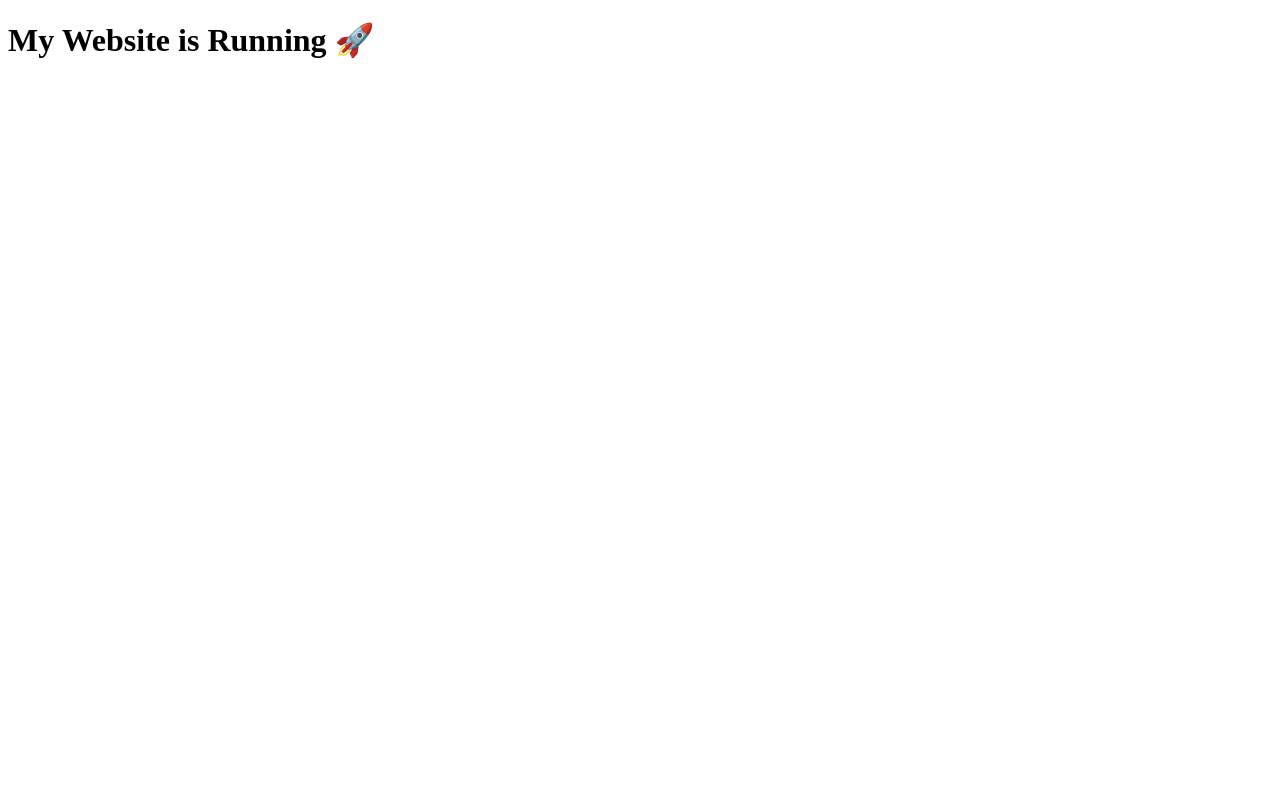
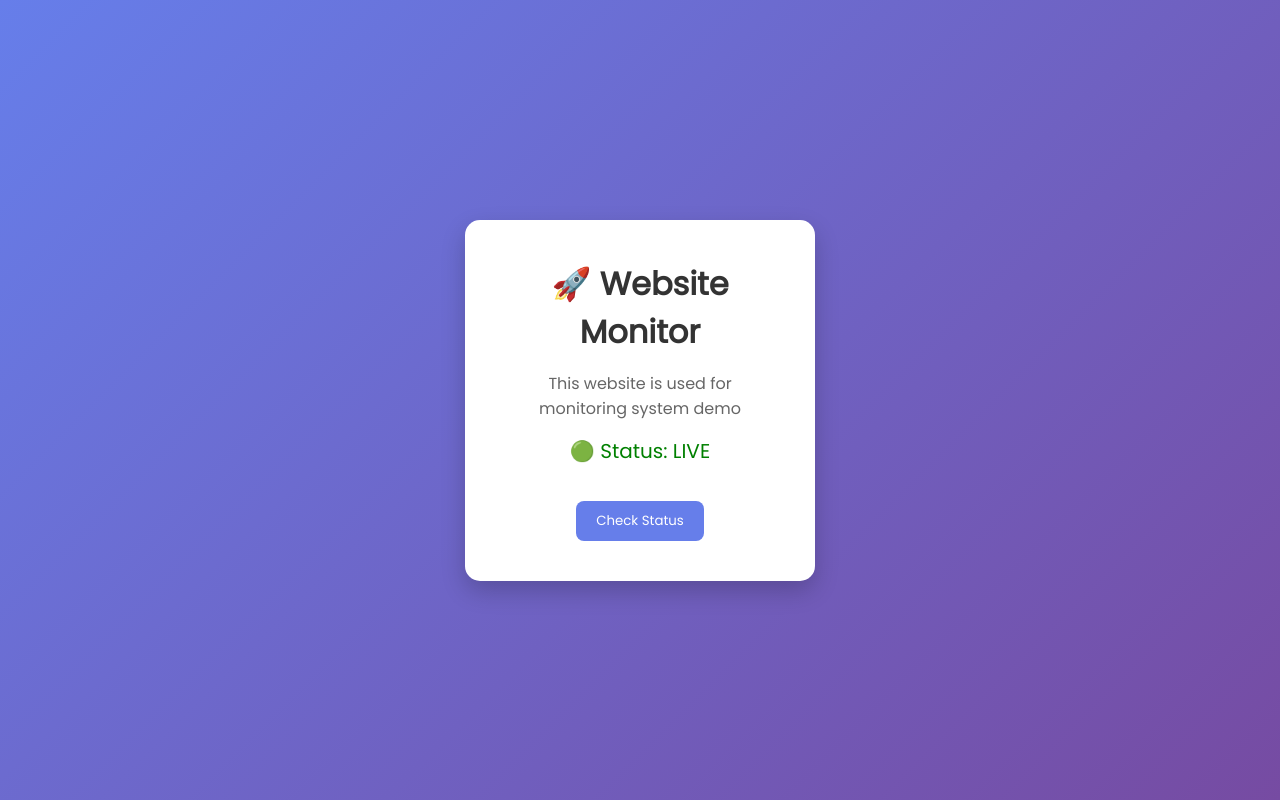
Before and after one commit to AYUSHDUBEY24/devops, a plain HTML site: page index.html in a window 1280 px wide. Drawn offline with Linux system fonts and the light colour scheme.

Commit message:
adding ui

```diff
--- a/index.html
+++ b/index.html
@@ -1,9 +1,100 @@
 <!DOCTYPE html>
-<html>
+<html lang="en">
 <head>
-    <title>Ayush Website</title>
+    <meta charset="UTF-8">
+    <meta name="viewport" content="width=device-width, initial-scale=1.0">
+    <title>Ayush Monitoring Site</title>
+
+    <!-- Google Font -->
+    <link href="https://fonts.googleapis.com/css2?family=Poppins&display=swap" rel="stylesheet">
+
+    <style>
+        * {
+            margin: 0;
+            padding: 0;
+            box-sizing: border-box;
+            font-family: 'Poppins', sans-serif;
+        }
+
+        body {
+            height: 100vh;
+            background: linear-gradient(135deg, #667eea, #764ba2);
+            display: flex;
+            justify-content: center;
+            align-items: center;
+        }
+
+        .container {
+            background: white;
+            padding: 40px;
+            border-radius: 15px;
+            text-align: center;
+            box-shadow: 0 10px 25px rgba(0,0,0,0.2);
+            width: 350px;
+        }
+
+        h1 {
+            color: #333;
+            margin-bottom: 15px;
+        }
+
+        p {
+            color: #666;
+        }
+
+        .status {
+            font-size: 20px;
+            color: green;
+            margin: 15px 0;
+            transition: opacity 0.3s ease;
+        }
+
+        .btn {
+            margin-top: 20px;
+            padding: 10px 20px;
+            border: none;
+            background: #667eea;
+            color: white;
+            border-radius: 8px;
+            cursor: pointer;
+            transition: 0.3s;
+        }
+
+        .btn:hover {
+            background: #5a67d8;
+        }
+    </style>
 </head>
 <body>
-    <h1>My Website is Running 🚀</h1>
+
+    <div class="container">
+        <h1>🚀 Website Monitor</h1>
+        <p>This website is used for monitoring system demo</p>
+
+        <!-- STATUS -->
+        <div class="status" id="status">🟢 Status: LIVE</div>
+
+        <!-- BUTTON -->
+        <button class="btn" onclick="check()">Check Status</button>
+    </div>
+
+    <script>
+        // Button click alert
+        function check() {
+            alert("Website is running perfectly ✅");
+        }
+
+        // Blinking animation
+        setInterval(() => {
+            let status = document.getElementById("status");
+
+            if (status.style.opacity == "0") {
+                status.style.opacity = "1";
+            } else {
+                status.style.opacity = "0";
+            }
+        }, 800);
+    </script>
+
 </body>
 </html>
```
